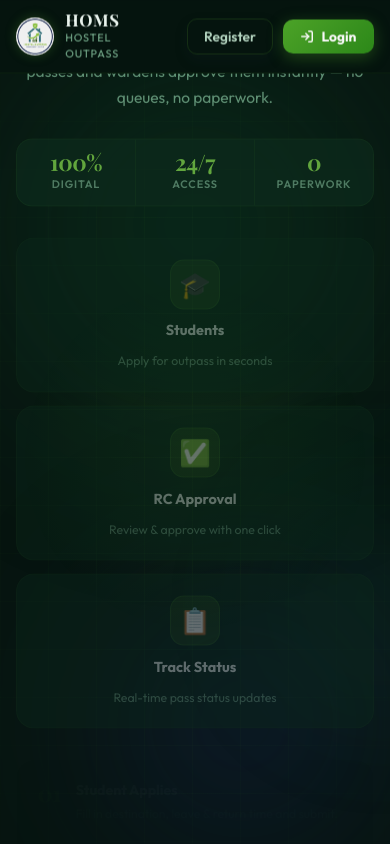
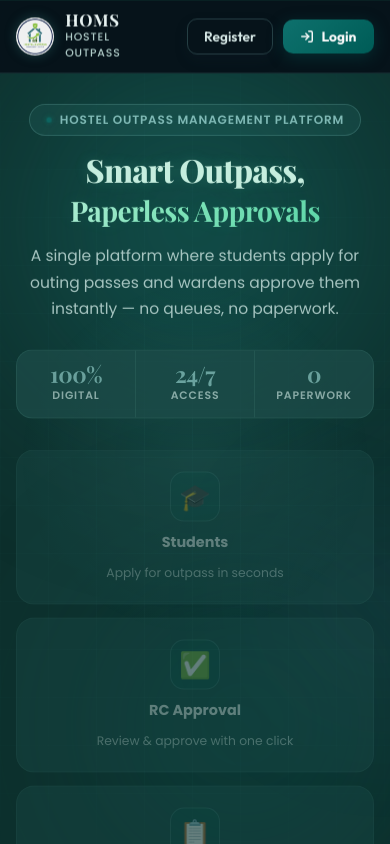
Before and after one commit to AbdulWahith18/Smart-Hostel-Outpass-Management-System, a React (Vite) app: page / in a window 390 px wide. Built offline with nearby package versions, Linux system fonts and the light colour scheme; a web font is replaced by a local one.

Commit message:
Update UI theme, scrolling behavior, and hover effects across pages

```diff
--- a/src/index.css
+++ b/src/index.css
@@ -9,23 +9,24 @@
 
   --surface-bg: #ffffff;
   --page-bg: #f4f6f9;
-  --text-primary: #123a2f;
+  --text-primary: #0f4f4b;
   --text-secondary: #4f5f66;
   --field-text: #243036;
   --field-border: rgba(48, 66, 72, 0.25);
-  --focus-color: #1f8f6b;
-  --focus-glow: 0 0 0 4px rgba(31, 143, 107, 0.15);
-  --card-border: 1px solid rgba(11, 67, 51, 0.12);
+  --focus-color: #005e59;
+  --focus-glow: 0 0 0 4px rgba(0, 94, 89, 0.22);
+  --card-border: 1px solid rgba(0, 94, 89, 0.16);
   --card-radius: 12px;
   --input-radius: 8px;
   --button-radius: 10px;
   --shadow-soft: 0 14px 28px rgba(15, 23, 42, 0.08);
   --shadow-card: 0 8px 16px rgba(15, 23, 42, 0.06);
-  --shadow-button: 0 10px 18px rgba(13, 95, 70, 0.25);
-  --shadow-button-hover: 0 14px 24px rgba(13, 95, 70, 0.3);
-  --gradient-primary: linear-gradient(135deg, #0b7a58 0%, #0d5f46 100%);
-  --gradient-sidebar: linear-gradient(180deg, #083328 0%, #0a4947 100%);
-  --active-glow: 0 0 0 1px rgba(177, 255, 231, 0.45), 0 0 18px rgba(89, 214, 173, 0.34);
+  --shadow-button: 0 10px 18px rgba(0, 94, 89, 0.28);
+  --shadow-button-hover: 0 14px 24px rgba(0, 94, 89, 0.36), 0 0 0 1px rgba(121, 184, 180, 0.4), 0 0 18px rgba(61, 143, 139, 0.34);
+  --shadow-hover-glow: 0 0 0 1px rgba(121, 184, 180, 0.45), 0 0 18px rgba(61, 143, 139, 0.36);
+  --gradient-primary: linear-gradient(135deg, #0b7a74 0%, #005e59 100%);
+  --gradient-sidebar: linear-gradient(135deg, #0b7a74 0%, #005e59 100%);
+  --active-glow: 0 0 0 1px rgba(182, 230, 226, 0.5), 0 0 18px rgba(61, 143, 139, 0.34);
   --glass-bg: rgba(255, 255, 255, 0.8);
   --glass-blur: blur(10px);
 
@@ -34,14 +35,23 @@
   -webkit-font-smoothing: antialiased;
   -moz-osx-font-smoothing: grayscale;
 }
+*, *::before, *::after {
+  -ms-overflow-style: none;
+  scrollbar-width: none;
+}
+
+*::-webkit-scrollbar {
+  width: 0;
+  height: 0;
+}
 
 a {
   font-weight: 500;
-  color: #646cff;
+  color: #0b7a74;
   text-decoration: inherit;
 }
 a:hover {
-  color: #535bf2;
+  color: #0a6f6a;
 }
 
 body {
@@ -70,7 +80,7 @@ h3,
 h4,
 h5,
 h6 {
-  color: rgb(55, 100, 84);
+  color: rgb(15, 94, 89);
 }
 
 button {
@@ -88,10 +98,10 @@ button {
     transform 0.25s;
 }
 button:hover {
-  border-color: #1f5fbf;
-  background-color: #1f5fbf;
+  border-color: #005e59;
+  background-color: #005e59;
   color: #f8fbff;
-  box-shadow: 0 10px 22px rgba(31, 95, 191, 0.35);
+  box-shadow: 0 10px 22px rgba(0, 94, 89, 0.35), var(--shadow-hover-glow);
   transform: translateY(-1px);
 }
 button:focus,
@@ -100,5 +110,5 @@ button:focus-visible {
 }
 
 a:hover {
-  color: #747bff;
+  color: #0b7a74;
 }
--- a/src/mainpage.css
+++ b/src/mainpage.css
@@ -1,40 +1,38 @@
-/* ============================================================
-   HOMS — Forest Dark Premium + Cinematic Splash
-   Brand: Lime #6abf3a · Teal #3ab8b0 · Navy #1a2456
-   Font: Playfair Display · Outfit
-   ============================================================ */
+
 
 @import url('https://fonts.googleapis.com/css2?family=Playfair+Display:ital,wght@0,700;0,800;1,700&family=Outfit:wght@300;400;500;600;700&display=swap');
 
-/* ── Tokens ── */
+
 :root {
-  --f900: #071510;
-  --f800: #0b1e15;
-  --f700: #0d2a1c;
-  --f600: #0f3522;
-  --f500: #124228;
-  --f400: #1a5c37;
+  --f900: #0d302d;
+  --f800: #153f3b;
+  --f700: #1d4d49;
+  --f600: #245f5a;
+  --f500: #2b706a;
+  --f400: #32817b;
+  --lime:    #0b7a74;
+  --lime-hi: #8dc7c3;
+  --headline-green-1: #bfffe4;
+  --headline-green-2: #8af3c6;
+  --headline-green-3: #6ae7b7;
+  --lime-lo: rgba(0,94,89,0.27);
+  --teal:    #a4d2cf;
+  --navy:    #043533;
 
-  --lime:    #6abf3a;
-  --lime-hi: #85d94e;
-  --lime-lo: rgba(106,191,58,0.15);
-  --teal:    #3ab8b0;
-  --navy:    #1a2456;
+  --t100: #eef8f7;
+  --t200: #deefed;
+  --t300: #b7d3cf;
+  --t400: #89b4af;
 
-  --t100: #f0faf4;
-  --t200: #b8d9c4;
-  --t300: #6b9e80;
-  --t400: #3d6b52;
-
-  --b1: rgba(106,191,58,0.07);
-  --b2: rgba(106,191,58,0.16);
-  --b3: rgba(106,191,58,0.30);
+  --b1: rgba(121,184,180,0.15);
+  --b2: rgba(121,184,180,0.28);
+  --b3: rgba(121,184,180,0.42);
 
   --font-d: 'Playfair Display', Georgia, serif;
   --font-b: 'Outfit', sans-serif;
 }
 
-/* ── Hard reset — no scroll anywhere ── */
+
 *, *::before, *::after {
   box-sizing: border-box;
   margin: 0;
@@ -42,19 +40,29 @@
 }
 
 html {
-  height: 100%;
-  overflow: hidden;
+  min-height: 100%;
 }
 
 body {
-  height: 100%;
-  overflow: hidden;
-  background: var(--f900);
-  font-family: var(--font-b);
+  min-height: 100%;
+  overflow-x: hidden;
+  overflow-y: auto;
 }
 
 #root {
-  height: 100%;
+  min-height: 100%;
+  overflow: visible;
+}
+
+body:has(.mp-root) {
+  background: var(--f900);
+  height: 100vh;
+  overflow: hidden;
+  overscroll-behavior-y: none;
+}
+
+body:has(.mp-root) #root {
+  height: 100vh;
   overflow: hidden;
   background: var(--f900);
 }
@@ -62,13 +70,13 @@ body {
 .mp-root {
   position: relative;
   width: 100%;
-  height: 100vh;
+  min-height: 100vh;
+  height: auto;
   overflow: hidden;
+  background: var(--f900);
 }
 
-/* ════════════════════════════════════════
-   SPLASH SCREEN
-════════════════════════════════════════ */
+
 
 .splash {
   position: fixed;
@@ -92,21 +100,21 @@ body {
 }
 .splash-orb-1 {
   width: 600px; height: 600px;
-  background: radial-gradient(circle, #0e4a28 0%, transparent 70%);
+    background: radial-gradient(circle, #166d68 0%, transparent 70%);
   top: -150px; left: -150px;
   animation: sOrbF 12s ease-in-out infinite;
 }
 .splash-orb-2 {
   width: 400px; height: 400px;
-  background: radial-gradient(circle, #1a2456 0%, transparent 70%);
+  background: radial-gradient(circle, #064642 0%, transparent 70%);
   bottom: -100px; right: -80px;
   animation: sOrbF 16s ease-in-out infinite reverse;
 }
 .splash-grid {
   position: absolute; inset: 0;
   background-image:
-    linear-gradient(rgba(106,191,58,0.05) 1px, transparent 1px),
-    linear-gradient(90deg, rgba(106,191,58,0.05) 1px, transparent 1px);
+    linear-gradient(rgba(61,143,139,0.08) 1px, transparent 1px),
+    linear-gradient(90deg, rgba(61,143,139,0.08) 1px, transparent 1px);
   background-size: 52px 52px;
   mask-image: radial-gradient(ellipse 70% 70% at 50% 50%, black 0%, transparent 100%);
 }
@@ -115,7 +123,7 @@ body {
   50%      { transform: translate(30px,40px) scale(1.08); }
 }
 
-/* ── Splash content block ── */
+
 .splash-content {
   position: relative;
   z-index: 2;
@@ -127,13 +135,7 @@ body {
   animation: splashFade 5s linear both;
 }
 
-/*
-  Symmetrical fade — same speed coming in as going out.
-  To slow the fade-in/out: decrease 38% (e.g. 30%)
-  To speed it up: increase 38% (e.g. 45%)
-  To hold longer at full: widen the 38%–62% gap
-  Total duration controlled by PHASE_DURATIONS in MainPage.jsx
-*/
+
 @keyframes splashFade {
   0%   { opacity: 0; }
   38%  { opacity: 1; }
@@ -141,7 +143,7 @@ body {
   100% { opacity: 0; }
 }
 
-/* ── Logo ── */
+
 .splash-logo-wrap {
   position: relative;
   width: min(55vw, 280px);
@@ -174,8 +176,8 @@ body {
   position: relative;
   z-index: 1;
   box-shadow:
-    0 0 80px rgba(106,191,58,0.4),
-    0 0 160px rgba(106,191,58,0.15),
+    0 0 80px rgba(61,143,139,0.42),
+    0 0 160px rgba(61,143,139,0.2),
     0 24px 70px rgba(0,0,0,0.75);
 }
 
@@ -183,7 +185,7 @@ body {
   position: absolute;
   inset: -30px;
   border-radius: 50%;
-  background: radial-gradient(circle, rgba(106,191,58,0.22) 0%, transparent 65%);
+  background: radial-gradient(circle, rgba(61,143,139,0.3) 0%, transparent 65%);
   animation: glowPulse 2s ease-in-out infinite;
   z-index: 0;
 }
@@ -192,7 +194,7 @@ body {
   50%      { opacity: 1;   transform: scale(1.12); }
 }
 
-/* ── Name block ── */
+
 .splash-name {
   display: flex;
   flex-direction: column;
@@ -234,22 +236,23 @@ body {
   margin-top: 0.3rem;
 }
 
-/* ════════════════════════════════════════
-   MAIN PAGE WRAPPER
-════════════════════════════════════════ */
+
 
 .mp-main-wrap {
   width: 100%;
   height: 100vh;
+  min-height: 100vh;
   overflow: hidden;
+  overscroll-behavior-y: none;
   display: flex;
   flex-direction: column;
+  background: var(--f900);
 }
 
 .mp-hide { visibility: hidden; }
 .mp-show { visibility: visible; }
 
-/* ── Reveal system ── */
+
 .mp-reveal {
   opacity: 0;
   transform: translateY(20px);
@@ -263,11 +266,11 @@ body {
 .mp-animate .mp-r5 { opacity:1; transform:none; transition-delay:0.58s; }
 .mp-animate .mp-r6 { opacity:1; transform:none; transition-delay:0.70s; }
 
-/* ── Topbar ── */
+
 .mp-topbar {
   flex-shrink: 0;
   width: 100%;
-  background: rgba(7,21,16,0.92);
+  background: rgba(7,17,26,0.92);
   backdrop-filter: blur(20px);
   -webkit-backdrop-filter: blur(20px);
   border-bottom: 1px solid var(--b1);
@@ -282,7 +285,7 @@ body {
 .mp-topbar-logo {
   width: 38px; height: 38px;
   border-radius: 50%; object-fit: cover;
-  box-shadow: 0 0 12px rgba(106,191,58,0.25);
+  box-shadow: 0 0 12px rgba(61,143,139,0.36);
 }
 .mp-topbar-name { display: flex; flex-direction: column; }
 .mp-topbar-name-main {
@@ -312,21 +315,22 @@ body {
 }
 .mp-topbar-register:hover {
   background: var(--f600); border-color: var(--b3); color: var(--lime-hi);
+  box-shadow: var(--shadow-hover-glow);
 }
 .mp-topbar-login {
   position: relative; overflow: hidden;
   display: flex; align-items: center; gap: 0.45rem;
   padding: 0.48rem 1.1rem;
-  background: linear-gradient(135deg, #4fa82a, #2e8c1a);
+  background: linear-gradient(135deg, #0f746f, #005e59);
   border: none; border-radius: 10px;
   font-family: var(--font-b); font-size: 0.86rem; font-weight: 700;
   color: #fff; cursor: pointer;
-  box-shadow: 0 4px 16px rgba(79,168,42,0.35);
+  box-shadow: 0 4px 16px rgba(0,94,89,0.36);
   transition: transform 0.2s ease, box-shadow 0.2s ease;
 }
 .mp-topbar-login:hover {
   transform: translateY(-2px);
-  box-shadow: 0 8px 28px rgba(79,168,42,0.5);
+  box-shadow: 0 8px 28px rgba(0,94,89,0.5), var(--shadow-hover-glow);
 }
 .mp-btn-shine {
   position: absolute; inset: 0;
@@ -336,7 +340,7 @@ body {
 }
 .mp-topbar-login:hover .mp-btn-shine { transform: translateX(100%); }
 
-/* ── Hero — fills all remaining height, never scrolls ── */
+
 .mp-page {
   position: relative;
   flex: 1;
@@ -350,39 +354,39 @@ body {
   background: var(--f900);
 }
 
-/* ── Background ── */
+
 .mp-bg { position: absolute; inset: 0; pointer-events: none; overflow: hidden; }
 .mp-bg-orb { position: absolute; border-radius: 50%; filter: blur(80px); opacity: 0.5; }
 .mp-orb-1 {
   width: 520px; height: 520px;
-  background: radial-gradient(circle, #0f4a2a 0%, transparent 70%);
+    background: radial-gradient(circle, #1a827c 0%, transparent 70%);
   top: -140px; left: -100px;
   animation: orbF1 14s ease-in-out infinite;
 }
 .mp-orb-2 {
   width: 400px; height: 400px;
-  background: radial-gradient(circle, #1a2456 0%, transparent 70%);
+  background: radial-gradient(circle, #08514d 0%, transparent 70%);
   bottom: -100px; right: -80px;
   animation: orbF2 18s ease-in-out infinite;
 }
 .mp-orb-3 {
   width: 260px; height: 260px;
-  background: radial-gradient(circle, rgba(58,184,176,0.28) 0%, transparent 70%);
+  background: radial-gradient(circle, rgba(96,165,250,0.3) 0%, transparent 70%);
   top: 55%; left: 60%;
   animation: orbF3 10s ease-in-out infinite;
 }
 .mp-bg-cursor {
   position: absolute; width: 380px; height: 380px;
   transform: translate(-50%,-50%);
-  background: radial-gradient(circle, rgba(106,191,58,0.07) 0%, transparent 65%);
+  background: radial-gradient(circle, rgba(61,143,139,0.14) 0%, transparent 65%);
   border-radius: 50%;
   transition: left 0.6s ease, top 0.6s ease;
 }
 .mp-bg-grid {
   position: absolute; inset: 0;
   background-image:
-    linear-gradient(rgba(106,191,58,0.04) 1px, transparent 1px),
-    linear-gradient(90deg, rgba(106,191,58,0.04) 1px, transparent 1px);
+    linear-gradient(rgba(61,143,139,0.06) 1px, transparent 1px),
+    linear-gradient(90deg, rgba(61,143,139,0.06) 1px, transparent 1px);
   background-size: 48px 48px;
   mask-image: radial-gradient(ellipse 80% 80% at 50% 50%, black 20%, transparent 100%);
 }
@@ -400,7 +404,7 @@ body {
   50%      { transform: translate(20px,-25px); }
 }
 
-/* ── Hero content column ── */
+
 .mp-hero {
   position: relative; z-index: 2;
   width: 100%; max-width: 1100px;
@@ -410,7 +414,7 @@ body {
   gap: 2rem;
 }
 
-/* ── Headline block ── */
+
 .mp-hero-head {
   display: flex; flex-direction: column;
   align-items: center; text-align: center;
@@ -421,7 +425,7 @@ body {
   display: inline-flex; align-items: center; gap: 0.5rem;
   width: fit-content;
   padding: 0.38rem 1rem; border-radius: 999px;
-  background: rgba(106,191,58,0.1); border: 1px solid var(--b2);
+  background: rgba(61,143,139,0.16); border: 1px solid var(--b2);
   font-size: 0.75rem; font-weight: 600;
   letter-spacing: 0.07em; text-transform: uppercase;
   color: var(--lime-hi);
@@ -440,13 +444,20 @@ body {
 .mp-hl-top {
   font-family: var(--font-d);
   font-size: clamp(2.2rem, 4vw, 3.5rem);
-  font-weight: 800; color: var(--t100);
+  font-weight: 800;
+  color: #d9ffef;
+  text-shadow: 0 0 16px rgba(106, 231, 183, 0.25);
   letter-spacing: -0.025em; line-height: 1.1;
 }
 .mp-hl-btm {
   font-family: var(--font-d);
   font-size: clamp(1.8rem, 3.5vw, 3rem);
-  font-weight: 700; color: var(--t200);
+  font-weight: 700;
+  background: linear-gradient(120deg, var(--headline-green-1) 0%, var(--headline-green-2) 45%, var(--headline-green-3) 100%);
+  -webkit-background-clip: text;
+  -webkit-text-fill-color: transparent;
+  background-clip: text;
+  text-shadow: 0 0 24px rgba(138, 243, 198, 0.18);
   letter-spacing: -0.02em; line-height: 1.1;
 }
 .mp-hl-btm em {
@@ -461,7 +472,7 @@ body {
   max-width: 58ch; text-align: center;
 }
 
-/* ── Stats ── */
+
 .mp-stats {
   display: flex;
   width: 100%; max-width: 480px;
@@ -486,7 +497,7 @@ body {
   letter-spacing: 0.08em; text-transform: uppercase; color: var(--t300);
 }
 
-/* ── Feature cards ── */
+
 .mp-features {
   display: grid;
   grid-template-columns: repeat(3, 1fr);
@@ -512,7 +523,7 @@ body {
 .mp-feature-label { font-size: 0.9rem; font-weight: 700; color: var(--t100); }
 .mp-feature-desc  { font-size: 0.77rem; color: var(--t300); line-height: 1.5; }
 
-/* ── Steps row ── */
+
 .mp-steps {
   display: grid; grid-template-columns: repeat(3, 1fr);
   gap: 1px; width: 100%;
@@ -533,26 +544,116 @@ body {
 .mp-step-title { font-size: 0.88rem; font-weight: 700; color: var(--t100); margin-bottom: 0.25rem; }
 .mp-step-desc  { font-size: 0.76rem; color: var(--t300); line-height: 1.55; }
 
-/* ── Brand footer ── */
+
 .mp-brand {
   position: relative; z-index: 2;
   margin-top: 1rem;
   font-size: 0.7rem; letter-spacing: 0.1em;
   text-transform: uppercase; color: var(--t400);
 }
-.mp-brand span { color: rgba(106,191,58,0.4); margin: 0 0.3rem; }
+.mp-brand span { color: rgba(61,143,139,0.52); margin: 0 0.3rem; }
 
-/* ── Responsive ── */
+
 @media (max-width: 860px) {
   .mp-features { grid-template-columns: 1fr 1fr; }
   .mp-steps    { grid-template-columns: 1fr; }
 }
 
 @media (max-width: 600px) {
-  .mp-page { padding: 1.5rem 1rem; }
-  .mp-hero { gap: 1.5rem; }
+  .mp-main-wrap {
+    overflow-y: auto;
+    overscroll-behavior-y: none;
+    -webkit-overflow-scrolling: touch;
+    -ms-overflow-style: none;
+    scrollbar-width: none;
+  }
+
+  .mp-main-wrap::-webkit-scrollbar {
+    width: 0;
+    height: 0;
+  }
+
+  .mp-page {
+    min-height: calc(100vh - 72px);
+    justify-content: flex-start;
+    overflow: visible;
+    padding: 1.35rem 1rem 2.3rem;
+  }
+
+  .mp-hero {
+    gap: 1.5rem;
+    padding-top: 0.45rem;
+    padding-bottom: 1rem;
+  }
+
+  .mp-headline {
+    gap: 0.35rem;
+  }
+
+  .mp-hl-top {
+    font-size: clamp(1.85rem, 8.2vw, 2.55rem);
+    line-height: 1.15;
+  }
+
+  .mp-hl-btm {
+    font-size: clamp(1.55rem, 7.2vw, 2.1rem);
+    line-height: 1.18;
+  }
+
+  .mp-brand {
+    margin-top: 1.35rem;
+    padding-bottom: 0.75rem;
+  }
+
+  .splash-content {
+    margin-top: 0;
+    gap: 1.4rem;
+    padding: 1rem 1rem 1.35rem;
+  }
+
+  .splash-name {
+    gap: 0.3rem;
+  }
+
+  .splash-name-hostel,
+  .splash-name-outpass {
+    font-size: clamp(1.95rem, 10vw, 2.9rem);
+    letter-spacing: 0.12em;
+  }
+
+  .splash-name-sub {
+    font-size: clamp(0.72rem, 2.8vw, 0.92rem);
+    letter-spacing: 0.23em;
+  }
+
   .mp-topbar-inner { padding: 0.65rem 1rem; }
   .mp-topbar-nav { display: none; }
   .mp-features { grid-template-columns: 1fr; }
   .splash-logo-wrap { width: 140px; height: 140px; }
 }
+
+@media (max-height: 760px) {
+  .mp-main-wrap {
+    overflow-y: auto;
+    overscroll-behavior-y: none;
+    -webkit-overflow-scrolling: touch;
+    -ms-overflow-style: none;
+    scrollbar-width: none;
+  }
+
+  .mp-main-wrap::-webkit-scrollbar {
+    width: 0;
+    height: 0;
+  }
+
+  .mp-page {
+    justify-content: flex-start;
+    overflow: visible;
+    padding-top: 1.25rem;
+    padding-bottom: 2rem;
+  }
+
+  .mp-hero {
+    padding-top: 0.35rem;
+  }
+}
```
Also changed, not shown: src/App.css (+13 -3 lines), src/rchome.css (+12 -12 lines), src/register.css (+14 -4 lines), src/studenthome.css (+17 -17 lines), src/topbar.css (+19 -16 lines).
